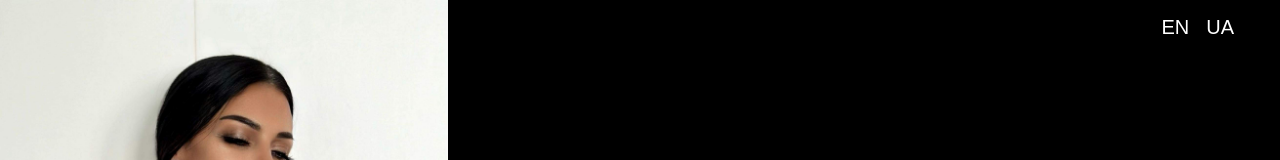
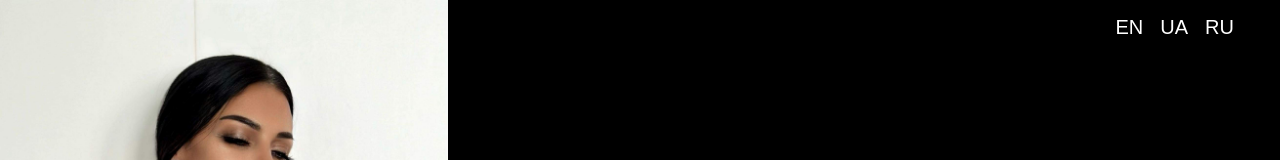
Before and after one commit to ekaterinaborodavka/madonna, a React (Vite) app: page / in a window 1280 px wide. Shown: the top 160 px of the page. Built offline with nearby package versions, Linux system fonts and the light colour scheme.

Commit message:
added ru lang

```diff
--- a/src/components/LangSwitch/LangSwitch.tsx
+++ b/src/components/LangSwitch/LangSwitch.tsx
@@ -1,6 +1,8 @@
 import { useTranslation } from "react-i18next";
 
 import "./langswitch.css";
+
+const langs = ["en", "ua", "ru"];
 
 const LangSwitch: React.FC = () => {
   const { i18n } = useTranslation();
@@ -10,18 +12,15 @@ const LangSwitch: React.FC = () => {
 
   return (
     <div className="lang_container">
-      <button
-        className={`lang_button ${currentLang === "en" ? "active" : ""}`}
-        onClick={() => changeLanguage("en")}
-      >
-        EN
-      </button>
-      <button
-        className={`lang_button ${currentLang === "ua" ? "active" : ""}`}
-        onClick={() => changeLanguage("ua")}
-      >
-        UA
-      </button>
+      {langs.map((lang, ind) => (
+        <button
+          key={ind}
+          className={`lang_button ${currentLang === lang ? "active" : ""}`}
+          onClick={() => changeLanguage(lang)}
+        >
+          {lang}
+        </button>
+      ))}
     </div>
   );
 };
--- a/src/components/LangSwitch/langswitch.css
+++ b/src/components/LangSwitch/langswitch.css
@@ -11,6 +11,7 @@
   color: white;
   cursor: pointer;
   transition: color 0.3s;
+  text-transform: uppercase;
 }
 
 .lang_button:hover {
--- a/src/i18n/index.ts
+++ b/src/i18n/index.ts
@@ -4,8 +4,9 @@ import LanguageDetector from 'i18next-browser-languagedetector';
 
 import en from './locales/en.json';
 import ua from './locales/ua.json';
+import ru from './locales/ru.json';
 
-const resources = { en: { translation: en }, ua: { translation: ua } };
+const resources = { en: { translation: en }, ua: { translation: ua }, ru: { translation: ru } };
 
 i18n
   .use(LanguageDetector)
--- /dev/null
+++ b/src/i18n/locales/ru.json
@@ -0,0 +1,11 @@
+{
+  "main_text": "<p>DJ Madonna — одна из самых ярких представительниц девушек-диджеев страны. Начала свою карьеру диджея в 2010 году. DJ Madonna — легендарный резидент D`Lux Entertainment Complex (Киев, до 2017 года). Стала ещё более известной после участия в различных реалити-шоу.</p><p>В 2024 году DJ Madonna вернулась на сцену с новым форматом шоу, в котором её диджей-сеты дополняются игрой на барабанах.</p><p>DJ Madonna играет популярные мировые хиты, которые знает и может подпевать каждый, а также современную украинскую поп-музыку.</p><p>Особенность её выступлений — DJ-сет с живыми барабанами. Во время некоторых треков Madonna выходит в зал, играет на барабанах и вовлекает гостей в интерактив: каждому желающему даёт палочки и показывает простой ритм. Такой формат идеально подходит для корпоративов, свадеб и вечеринок, создавая яркие и незабываемые моменты.</p><p>Возможные форматы выступлений:</p><ul><li>Классический DJ-сет</li><li>DJ-сет с барабанным шоу (интерактив с гостями)</li></ul><p>Её выступления — это энергия, драйв и стильная атмосфера, делающая любое событие особенным.</p>",
+  "technical_rider_title": "Технический райдер",
+  "technical_rider_content": "<ul><li>CD Pioneer Nexus 2000 (2 шт.)</li><li>Пульт Pioneer 900</li><li>2 монитора (у пульта и у барабанной установки)</li></ul>",
+  "technical_rider_content_drum": "<ul><li>Ударная установка из пяти барабанов не ниже серии Yamaha Stage Custom</li><li>Малый барабан 14x5,5</li><li>Бас-барабан 22x18</li><li>Рэк-том 10\" 12\" или 12\" 13\"</li><li>Флор-том 14\" или 16\"</li><li>Стойки под тарелки — 3 шт.</li><li>Стойка под хай-хэт</li><li>Стойка под малый барабан</li><li>Барабанный стул (металлический)</li><li>Crash 16\" или 18\"</li><li>Crash 19\"</li><li>Ride 20–21\"</li><li>Hi-Hat 14\"</li><li>Педаль бас-барабана Tama / Pearl / DW</li><li>Коврик под барабаны</li></ul>",
+  "household_rider_title": "Бытовой райдер",
+  "household_rider_content": "<p>Бытовой райдер DJ Madonna</p><p><strong>Проживание:</strong></p><ul><li>Отель не ниже 3★, двухместный номер.</li><li>Размещение на весь период пребывания, включая день выступления.</li></ul><p><strong>Питание:</strong></p><ul><li>Трёхразовое питание или суточные по договорённости.</li></ul><p><strong>Транспорт:</strong></p><ul><li>Оплата проезда к месту проведения мероприятия и обратно (авиабилеты / железнодорожные билеты или компенсация топлива).</li><li>Трансфер из аэропорта или вокзала до отеля и обратно.</li></ul>",
+  "contacts": "Контакты",
+  "Follow me": "Следить",
+  "Organization": "Организация выступлений"
+}
```
